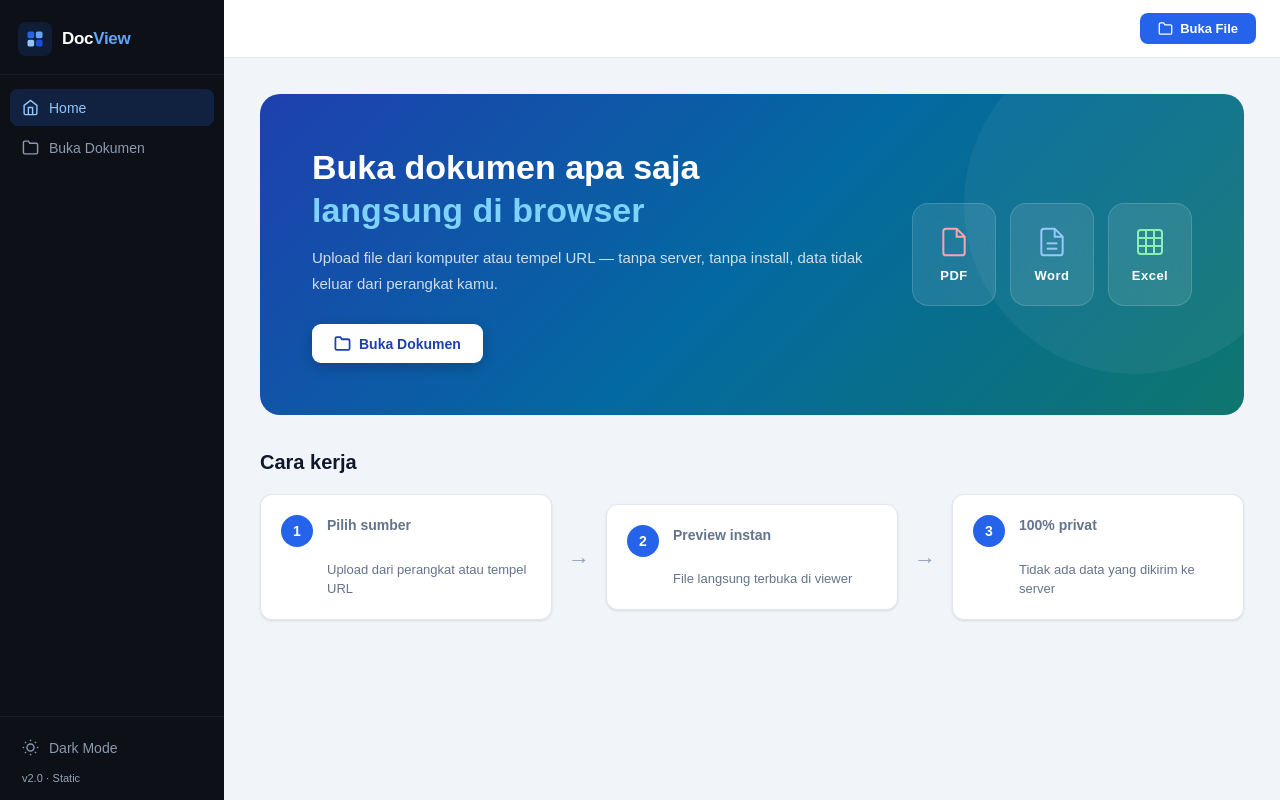
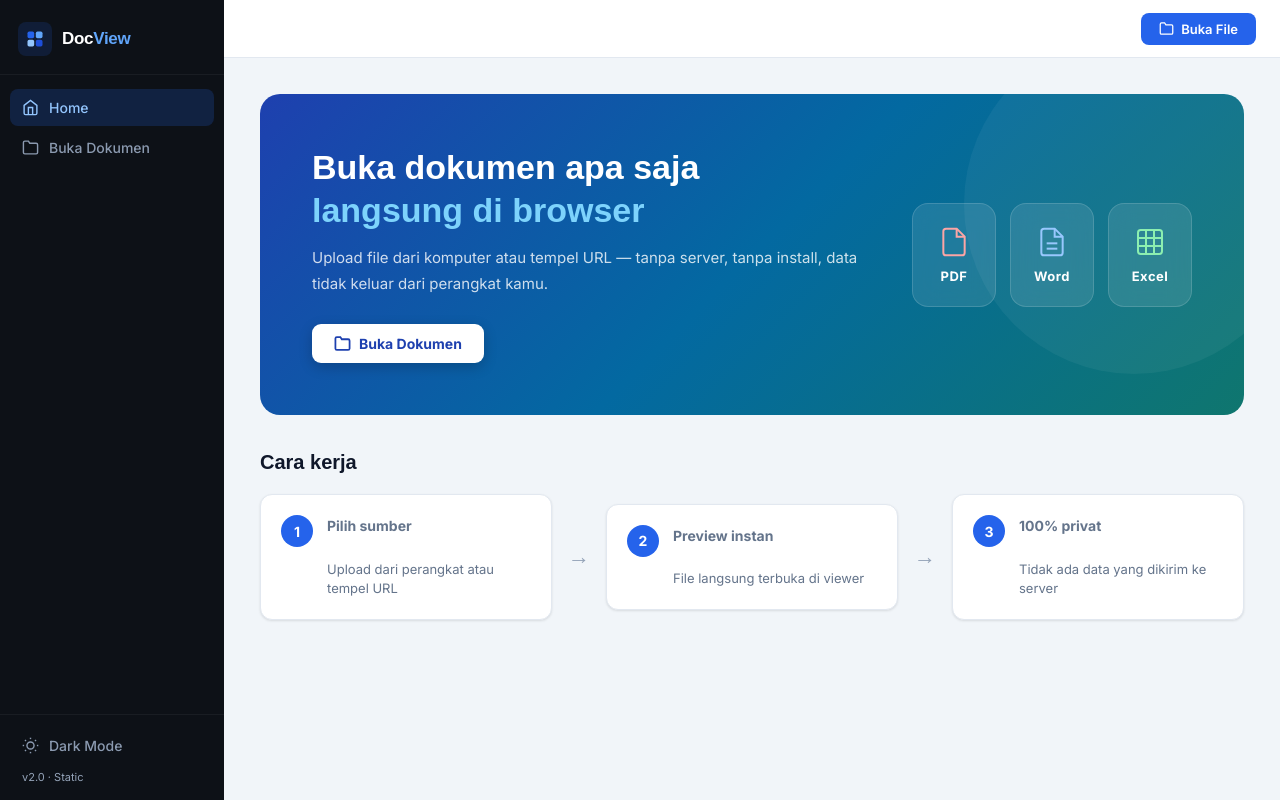
Before and after one commit to dilbar181/DocView-static, a plain HTML site: page index.html in a window 1280 px wide. Drawn offline with nearby package versions, Linux system fonts and the light colour scheme.

Commit message:
Update style.css

```diff
--- a/style.css
+++ b/style.css
@@ -63,7 +63,7 @@
 *, *::before, *::after { box-sizing: border-box; margin: 0; padding: 0; }
 html { scroll-behavior: smooth; }
 body {
-  font-family: 'DM Sans', sans-serif;
+  font-family: 'Inter', sans-serif;
   background: var(--bg);
   color: var(--text);
   min-height: 100vh;
```
